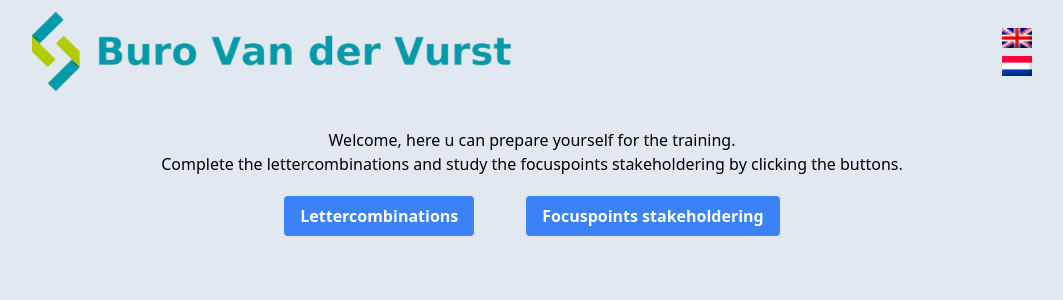
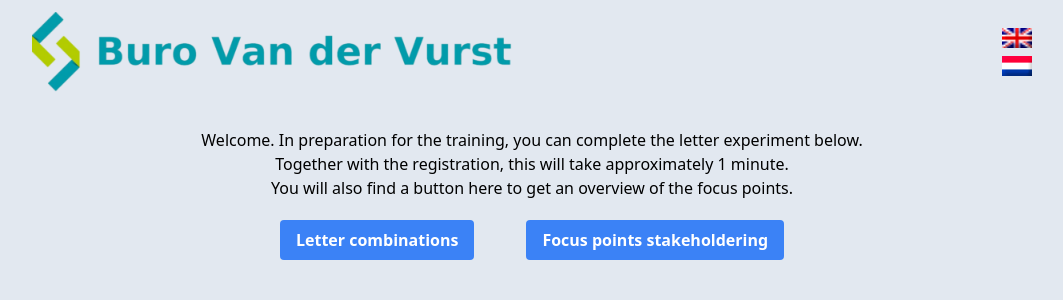
Before and after one commit to LennartVerbruggen/bvdv, a Next.js app in the folder frontend/: page / in a window 1280 px wide. Both pictures are taken after a click on the picture 1125 px from the left and 38 px from the top of the page. Shown: the top 300 px of the page, without its empty margins (108-1171 px from the left). Built offline with nearby package versions, Linux system fonts and the light colour scheme; what chartjs-plugin-datalabels would draw is missing.

Commit message:
feedback toon 2

```diff
--- a/frontend/app/page.js
+++ b/frontend/app/page.js
@@ -69,12 +69,12 @@ const Home = () => {
               />
             </div>
           </div>
-          {english ? (<p className="pt-5 text-center">Welcome, here u can prepare yourself for the training.<br/>Complete the lettercombinations and study the focuspoints stakeholdering by clicking the buttons.</p>
-          ) : (<p className="pt-5 text-center">Welkom, hier kan u zichzelf voorbereiden voor het training.<br/>Vul het lettercombinaties in en bekijk de aandachtspunten stakeholdering door op de knoppen te klikken.</p>)}
+          {english ? (<p className="pt-5 text-center">Welcome. In preparation for the training, you can complete the letter experiment below.<br/> Together with the registration, this will take approximately 1 minute.<br/> You will also find a button here to get an overview of the focus points.</p>
+          ) : (<p className="pt-5 text-center">Welkom. Als voorbereiding op de training kan je hieronder de lettercombinaties invullen.<br/> Dit duurt samen met de registratie ongeveer 1 minuut.<br/> Je vindt hier ook een knop om het overzicht te krijgen van de aandachtspunten.</p>)}
 
           <div className="flex flex-col sm:flex-row justify-center pt-5 gap-5 mb-6">
-            <button className={`${test ? "bg-blue-700" : "bg-blue-500"} hover:bg-blue-900 text-white font-bold rounded py-2 px-4 mx-4`} onClick={() => handleTestButtonClick()}>{english ? "Lettercombinations": "Lettercombinaties"}</button>
-            <button className={`${chart ? "bg-blue-700" : "bg-blue-500"} hover:bg-blue-900 text-white font-bold rounded py-2 px-4 mx-4`} onClick={() => handleChartButtonClick()}>{english ? "Focuspoints stakeholdering" : "Aandachtspunten stakeholdering"}</button>
+            <button className={`${test ? "bg-blue-700" : "bg-blue-500"} hover:bg-blue-900 text-white font-bold rounded py-2 px-4 mx-4`} onClick={() => handleTestButtonClick()}>{english ? "Letter combinations": "Lettercombinaties"}</button>
+            <button className={`${chart ? "bg-blue-700" : "bg-blue-500"} hover:bg-blue-900 text-white font-bold rounded py-2 px-4 mx-4`} onClick={() => handleChartButtonClick()}>{english ? "Focus points stakeholdering" : "Aandachtspunten Stakeholdering"}</button>
           </div>
 
           <div className="mb-6">
--- a/frontend/components/register.js
+++ b/frontend/components/register.js
@@ -197,8 +197,8 @@ const Register = () => {
 
         <>
           <h1 className="text-2xl font-bold text-center pb-4">Select the bad letters</h1>
-          {message === '' ? null : <h2 className='font-bold text-center text-xl pb-4 text-green-600'>{message}</h2>}
-          <p className='pb-8 text-center'>Here you find a sequence of two letters. For each pair, remove the letter you like the <bold>LEAST </bold> for whatever reason by clicking on them.<br/> Be quick, we will discuss the results during the training.</p>
+
+          <p className='pb-8 text-center'>Below you find a sequence of two letters.<br/> For each pair, click on the letter that, for whatever reason, you like the LEAST. Be quick.<br/> We will discuss the results during the training.</p>
           {pairs.map((pair, rowIndex) => (
             <div key={rowIndex} className="flex justify-center space-x-4 pb-3">
               {pair.map((letter, buttonIndex) => (
@@ -214,6 +214,7 @@ const Register = () => {
               ))}
             </div>
           ))}
+          {completed ? <h2 className='font-bold text-center text-xl pb-4 text-green-600'>Test completed</h2> : ''}
           <button type="submit"
             className="w-full mt-3 bg-blue-500 text-white px-4 py-2 rounded-md hover:bg-blue-600"
             onClick={() => sendLetters()}>
--- a/frontend/components/registreer.js
+++ b/frontend/components/registreer.js
@@ -193,8 +193,9 @@ const Registreer = () => {
 
         <>
           <h1 className="text-2xl font-bold text-center pb-4">Selecteer de slechte letters</h1>
-          {message === '' ? null : <h2 className='font-bold text-center text-xl pb-4 text-green-600'>{message}</h2>}
-          <p className='pb-8 text-center'>Hier vindt je een reeks van telkens 2 letters. Wil je van elk paar de letter weghalen die om welke reden dan ook het <bold>MINST </bold> aanspreekt door ze aan te klikken.<br/> Wees snel, we bespreken de resultaten tijdens de training.</p>
+          <p className='pb-8 text-center'>Hier vind je een reeks van telkens 2 letters.<br/>
+                                          Klik van elk paar de letter weg die je om welke reden dan ook het MINST aanspreekt?<br/>
+                                          Werk snel. We bespreken dit verder tijdens de training.</p>
           {pairs.map((pair, rowIndex) => (
             <div key={rowIndex} className="flex justify-center space-x-4 pb-3">
               {pair.map((letter, buttonIndex) => (
@@ -210,6 +211,7 @@ const Registreer = () => {
               ))}
             </div>
           ))}
+          {completed ? <h2 className='font-bold text-center text-xl pb-4 text-green-600'>Test voltooid</h2> : ''}
           <button type="submit"
             className="w-full mt-3 bg-blue-500 text-white px-4 py-2 rounded-md hover:bg-blue-600"
             onClick={() => sendLetters()}>
```
Also changed, not shown: 1 other file (tests, documents, lock files or other folders).
